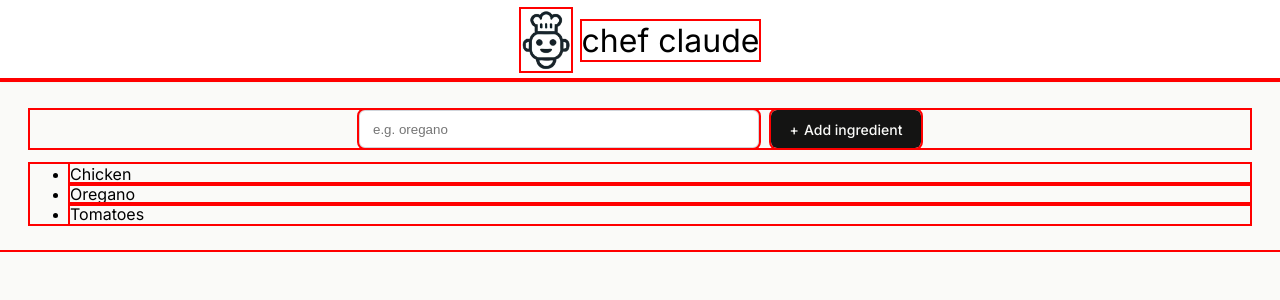
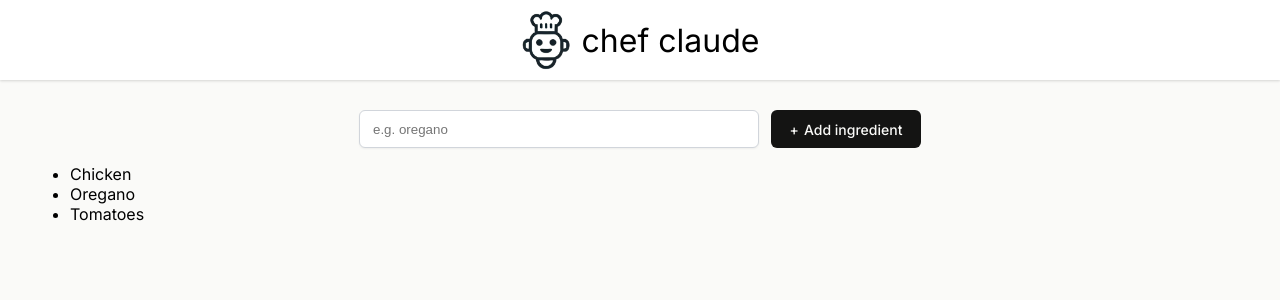
Before and after one commit to mudimurtala/BuildAndLearn, a React (Vite) app in the folder chef-claude/: page / in a window 1280 px wide. Shown: the top 300 px of the page. Built offline with nearby package versions, Linux system fonts and the light colour scheme.

Commit message:
Add files

```diff
--- a/chef-claude/index.css
+++ b/chef-claude/index.css
@@ -1,6 +1,6 @@
 * {
     box-sizing: border-box;
-    outline: 2px solid red;
+    /* outline: 2px solid red; */
 }
 
 body {
```
